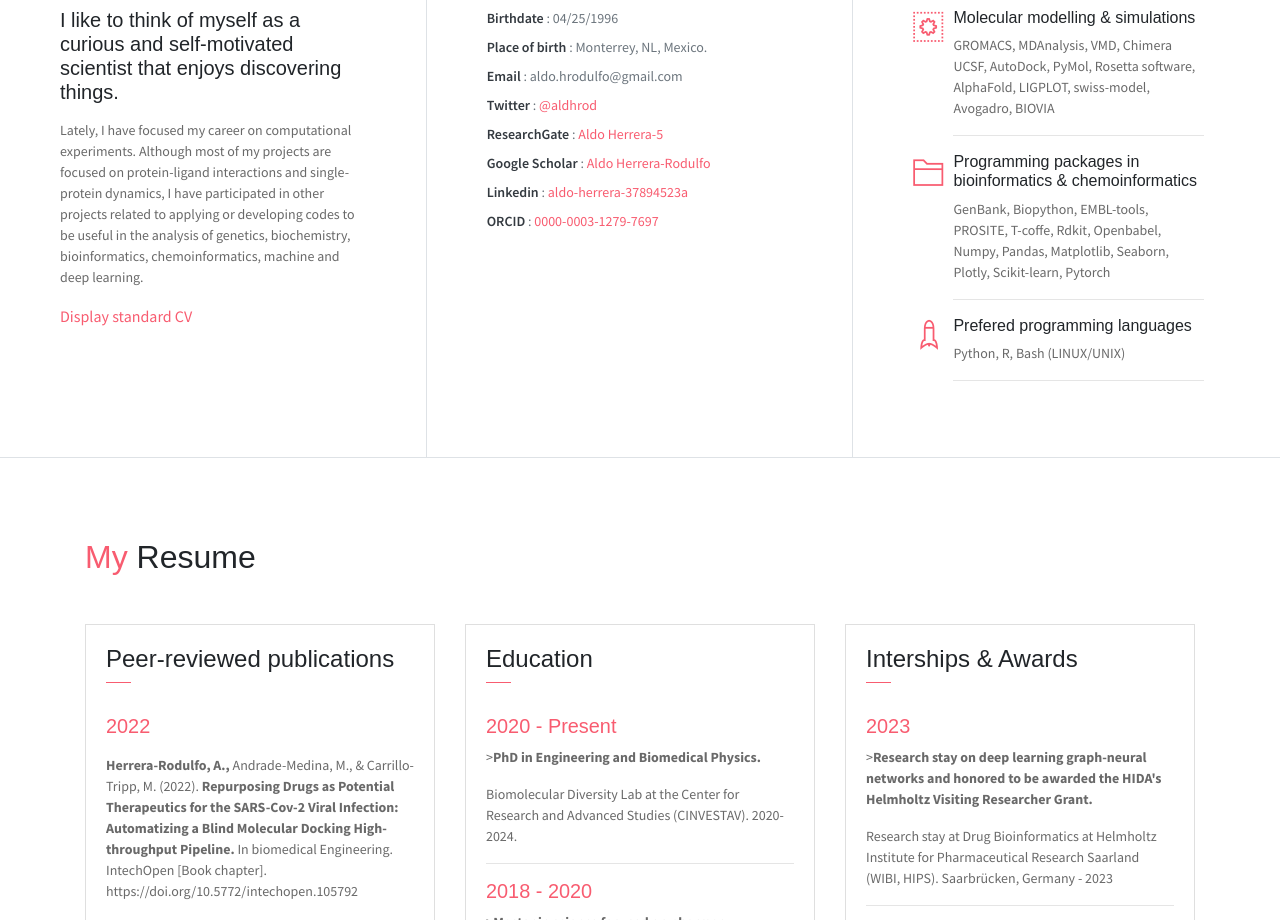
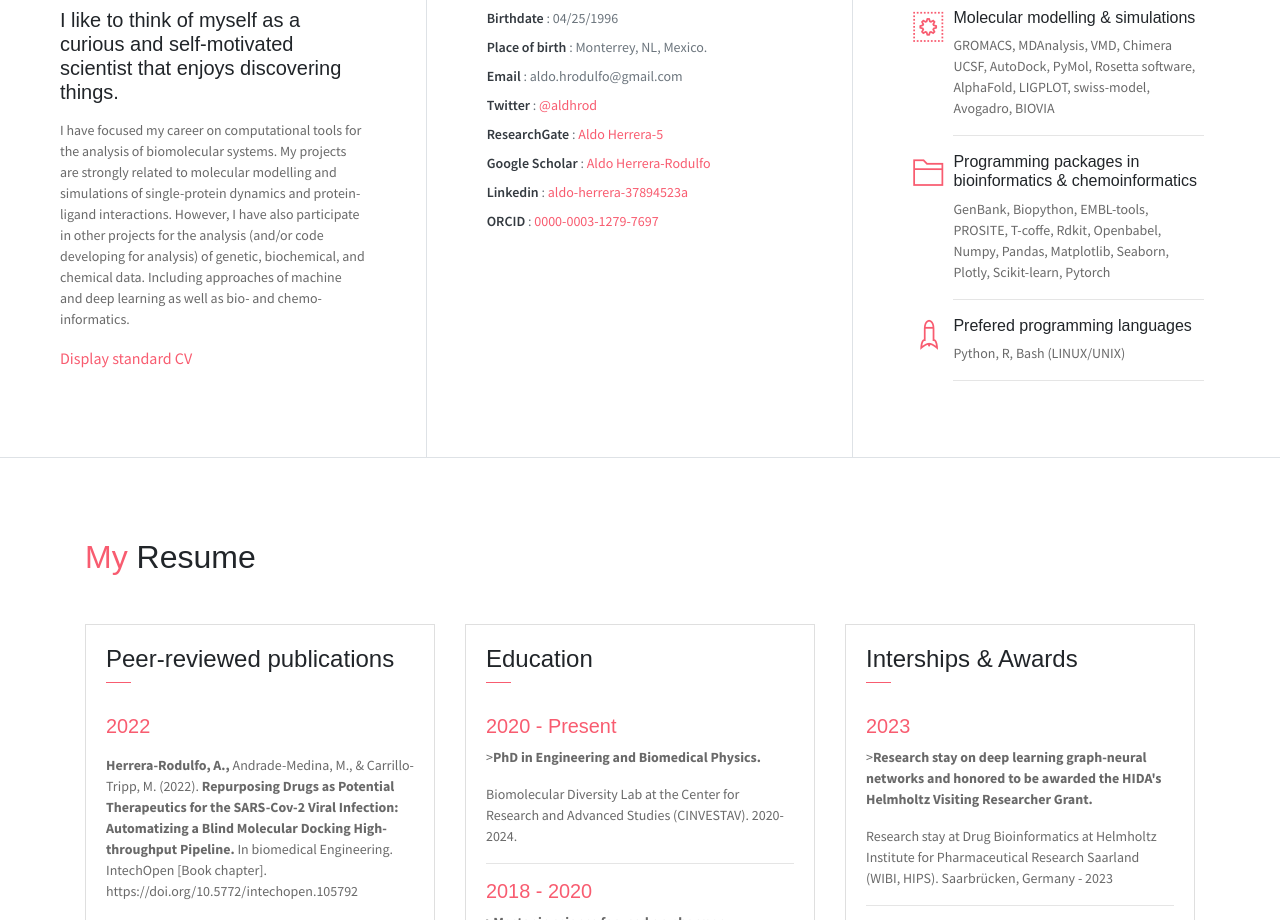
Before and after one commit to aldhr/aldhr.github.io, a website: page index.html in a window 1280 px wide. Shown: the part 860-1780 px from the top of the page. Drawn offline with Linux system fonts and the light colour scheme.

Commit message:
upload all files for webpage

```diff
--- a/index.html
+++ b/index.html
@@ -61,10 +61,10 @@
                 <span class="line mb-5"></span>
                 <h5 class="mb-3"> I like to think of myself as a curious and self-motivated scientist that enjoys discovering things.</h5>
                 <p class="mt-20">
-                Lately, I have focused my career on computational experiments. Although most of my projects are focused on
-                protein-ligand interactions and single-protein dynamics, I have participated in other projects related to applying
-                or developing codes to be useful in the analysis of genetics, biochemistry, bioinformatics, chemoinformatics,
-                machine and deep learning.</p>
+                I have focused my career on computational tools for the analysis of biomolecular systems. My projects are strongly
+                related to molecular modelling and simulations of single-protein dynamics and protein-ligand interactions. However,
+                I have also participate in other projects for the analysis (and/or code developing for analysis) of genetic, biochemical, and
+                chemical data. Including approaches of machine and deep learning as well as bio- and chemo- informatics.</p>
 
                 <a href="./cv.pdf" target="_blank">Display standard CV</a>
 
```
